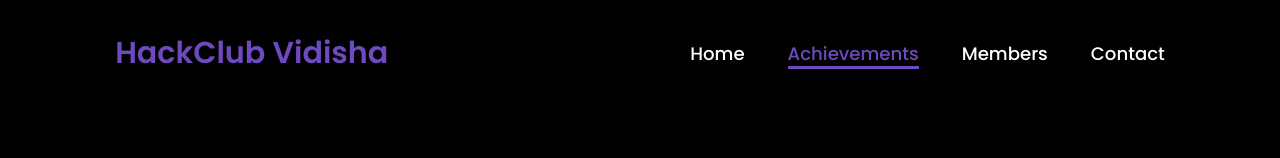
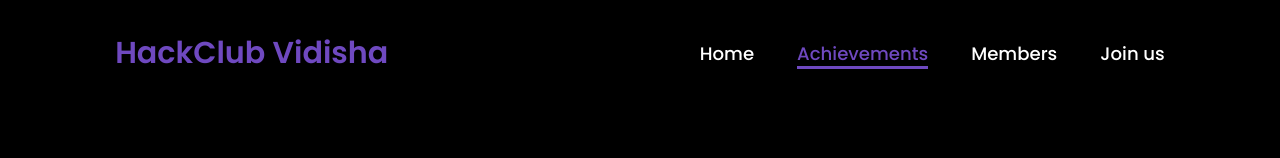
Before and after one commit to HackClub-Vidisha/static-web, a plain HTML site: page ach.html in a window 1280 px wide. Shown: the top 158 px of the page. Drawn offline with Linux system fonts and the light colour scheme.

Commit message:
add signup form link

```diff
--- a/ach.html
+++ b/ach.html
@@ -24,7 +24,7 @@
             <a href="index.html"> Home</a>
             <a href="#" class="active"> Achievements</a>
             <a href="members.html">Members</a>
-            <a href="https://www.instagram.com/hackclubvidisha/">Contact</a>
+            <a href="https://hackclubvidisha.fillout.com/t/hvsp3Wgnqqus">Join us</a>
         </nav>
     </header>
     <div class="box">
```
Also changed, not shown: index.html (+1 -1 lines), members.html (+1 -1 lines).
